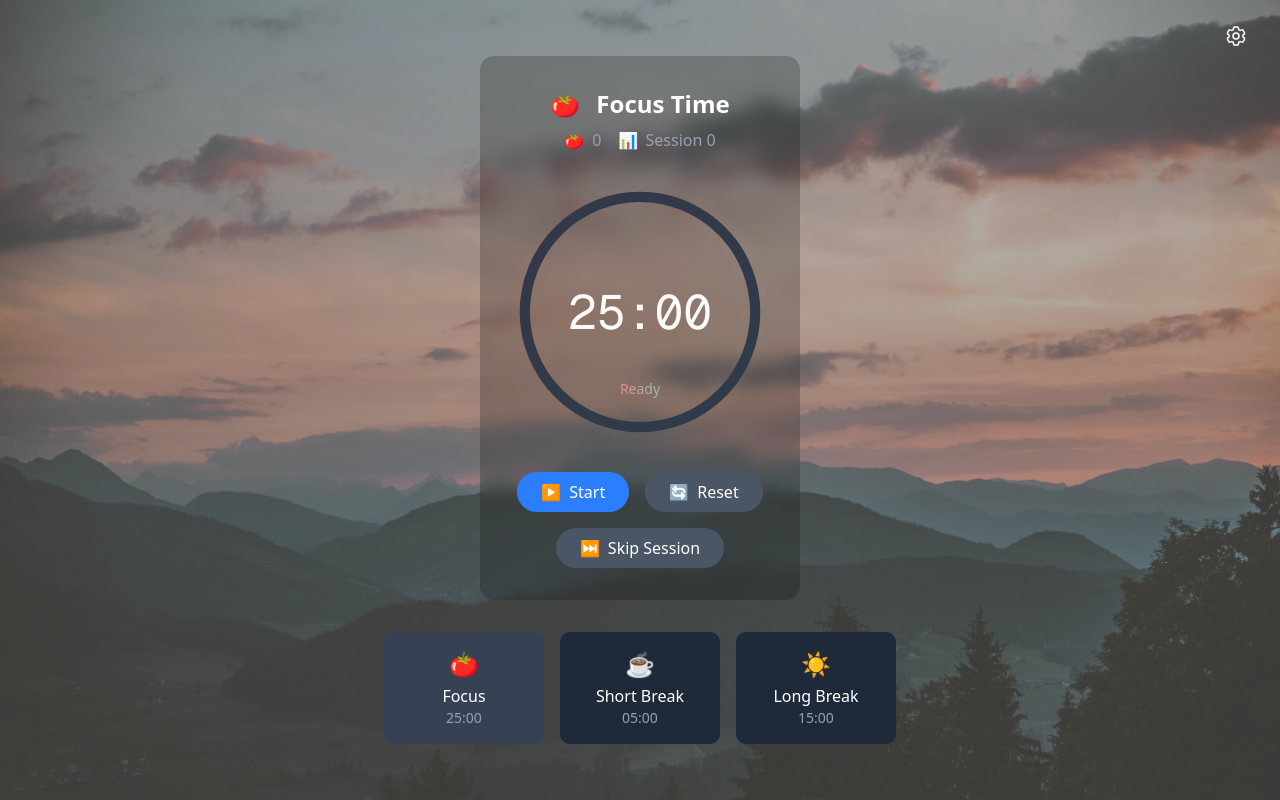
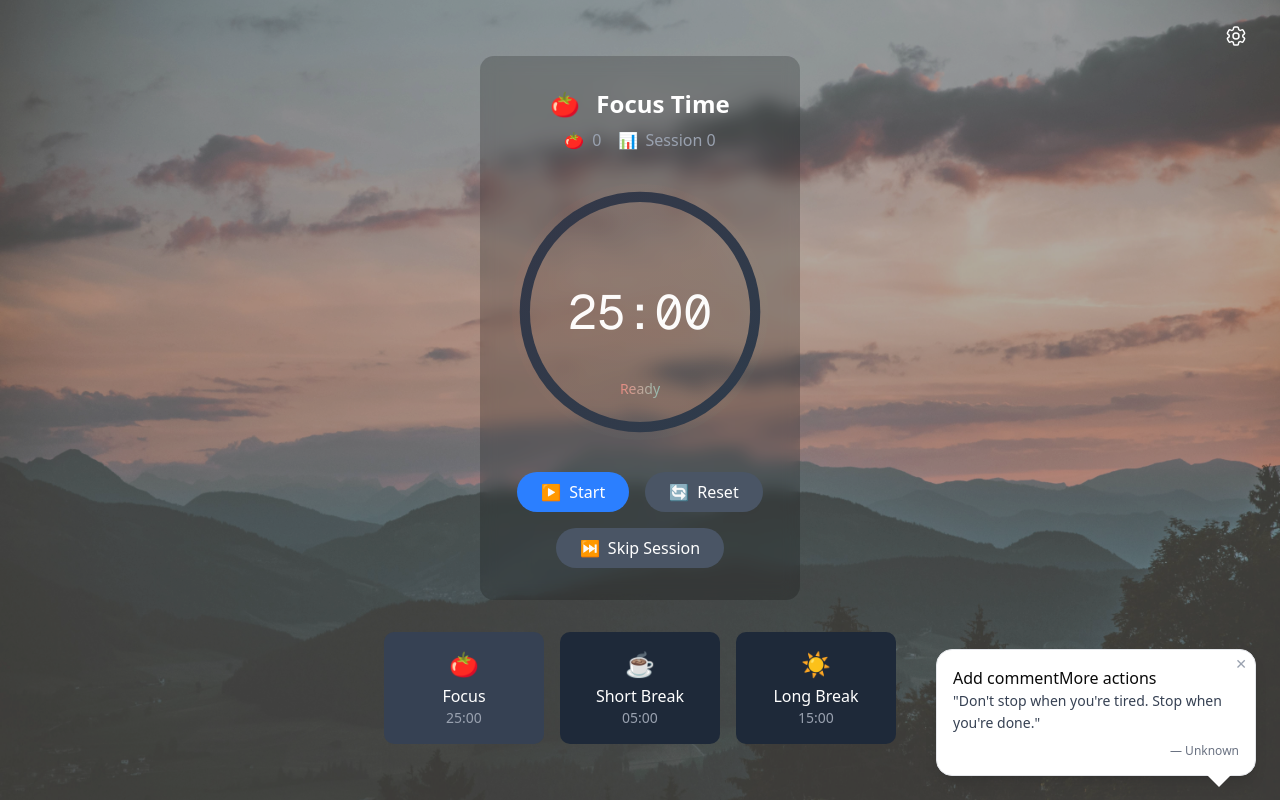
Before and after one commit to SiddDevCS/PomodoroNext, a Next.js app: page / in a window 1280 px wide. Built offline with nearby package versions, Linux system fonts and the light colour scheme.

Commit message:
Main changes: quotes, timer added

```diff
--- a/src/app/page.tsx
+++ b/src/app/page.tsx
@@ -1,6 +1,6 @@
 "use client";
 
-import { useState } from "react";
+import { useState, useEffect } from "react";
 import dynamic from "next/dynamic";
 import { Button } from "@/components/ui/button";
 import BackgroundSettingsPanel from "./components/BackgroundSettings";
@@ -11,6 +11,14 @@ const BackgroundWithNoSSR = dynamic(
   () => import("./components/Background"),
   { ssr: false }
 );
+
+// Define the Quote interfaceAdd commentMore actions
+interface Quote {
+  id: number;
+  quote: string;
+  author: string;
+  category: string;
+}
 
 export default function Home() {
   const [showPanelSettings, setShowPanelSettings] = useState(false);
@@ -41,6 +49,65 @@ export default function Home() {
     setTimeout(() => setShowPanelSettings(false), 300);
   };
 
+    const [currentQuote, setCurrentQuote] = useState<Quote | null>(null);
+  const [showQuote, setShowQuote] = useState(true);
+
+  // Sample quotes data (replace with your actual quotes.json fetch)
+  const sampleQuotes: Quote[] = [
+    {
+      "id": 1,
+      "quote": "The way to get started is to quit talking and begin doing.",
+      "author": "Walt Disney",
+      "category": "motivation"
+    },
+    {
+      "id": 2,
+      "quote": "Don't stop when you're tired. Stop when you're done.",
+      "author": "Unknown",
+      "category": "perseverance"
+    },
+    {
+      "id": 3,
+      "quote": "Success is not final, failure is not fatal: it is the courage to continue that counts.",
+      "author": "Winston Churchill",
+      "category": "perseverance"
+    },
+    {
+      "id": 4,
+      "quote": "The future belongs to those who believe in the beauty of their dreams.",
+      "author": "Eleanor Roosevelt",
+      "category": "dreams"
+    },
+    {
+      "id": 5,
+      "quote": "It is during our darkest moments that we must focus to see the light.",
+      "author": "Aristotle",
+      "category": "hope"
+    }
+  ];
+
+  // Function to get random quote
+  const getRandomQuote = (quotes: Quote[]): Quote => {
+    const randomIndex = Math.floor(Math.random() * quotes.length);
+    return quotes[randomIndex];
+  };
+
+  // Load quotes on component mount
+  useEffect(() => {
+    // In a real implementation, you would fetch from your quotes.json file like this:
+    // fetch('/quotes.json')
+    //   .then(response => response.json())
+    //   .then(data => {
+    //     const randomQuote = getRandomQuote(data);
+    //     setCurrentQuote(randomQuote);
+    //   })
+    //   .catch(error => console.error('Error loading quotes:', error));
+
+    // For now, using sample data
+    const randomQuote = getRandomQuote(sampleQuotes);
+    setCurrentQuote(randomQuote);
+  }, []);
+
   return (
     <>
       <BackgroundWithNoSSR settings={backgroundSettings} />
@@ -58,6 +125,34 @@ export default function Home() {
             <path strokeLinecap="round" strokeLinejoin="round" d="M15 12a3 3 0 1 1-6 0 3 3 0 0 1 6 0Z" />
           </svg>
         </button>
+
+      {/* Quote Speech Bubble - Bottom Right Corner */}
+      {currentQuote && showQuote && (
+        <div className="fixed bottom-6 right-6 z-40">
+          <div className="relative bg-white rounded-2xl shadow-lg p-4 max-w-xs border border-gray-200">
+            {/* Speech bubble tail */}
+            <div className="absolute bottom-0 right-6 w-0 h-0 border-l-[12px] border-l-transparent border-r-[12px] border-r-transparent border-t-[12px] border-t-white transform translate-y-full"></div>
+            Add commentMore actions
+            {/* Quote content */}
+            <div className="text-sm text-gray-700 mb-2 leading-relaxed">
+              "{currentQuote.quote}"
+            </div>
+
+            {/* Author */}
+            <div className="text-xs text-gray-500 font-medium text-right">
+              — {currentQuote.author}
+            </div>
+
+            {/* Close button */}
+            <button
+              onClick={() => setShowQuote(false)}
+              className="absolute top-1 right-2 text-gray-400 hover:text-gray-600 text-sm"
+            >
+              ✕
+            </button>
+          </div>
+        </div>
+      )}
 
         {/* Settings Panel */}
         {showPanelSettings && (
```
